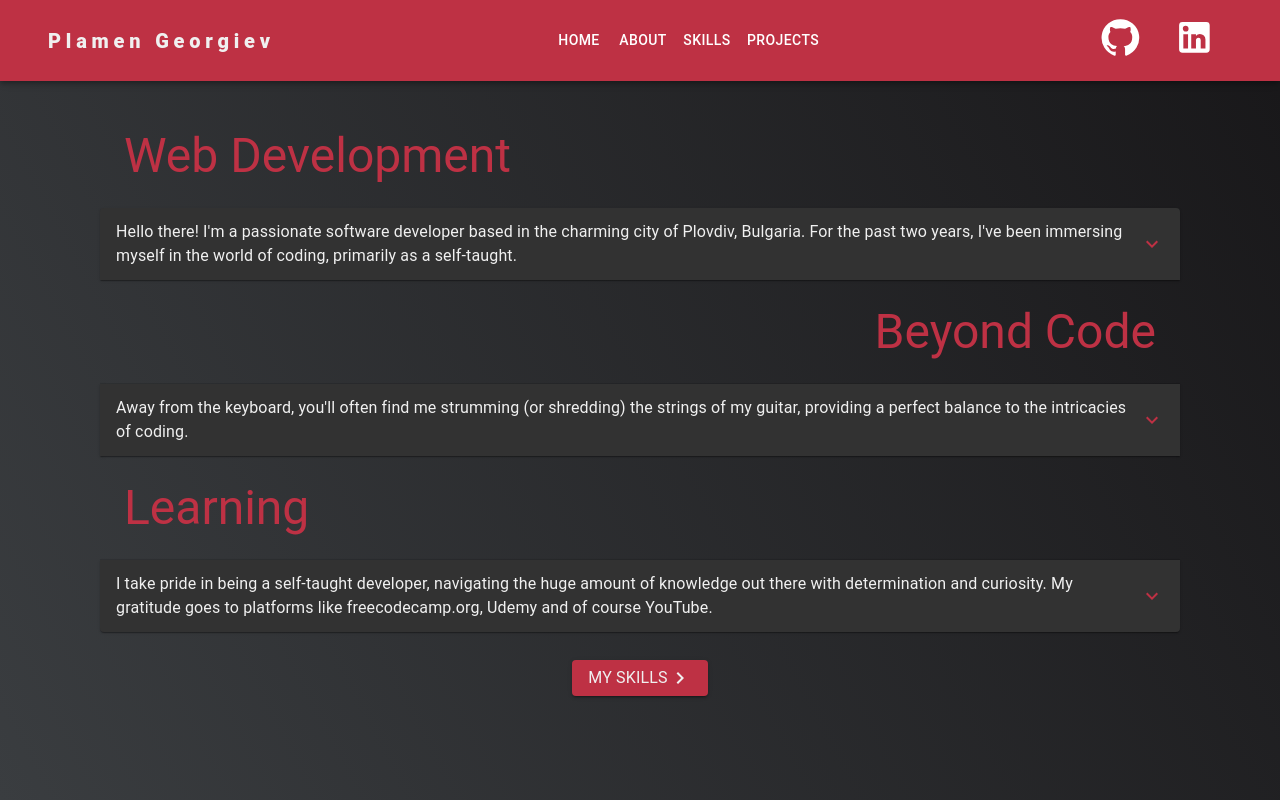
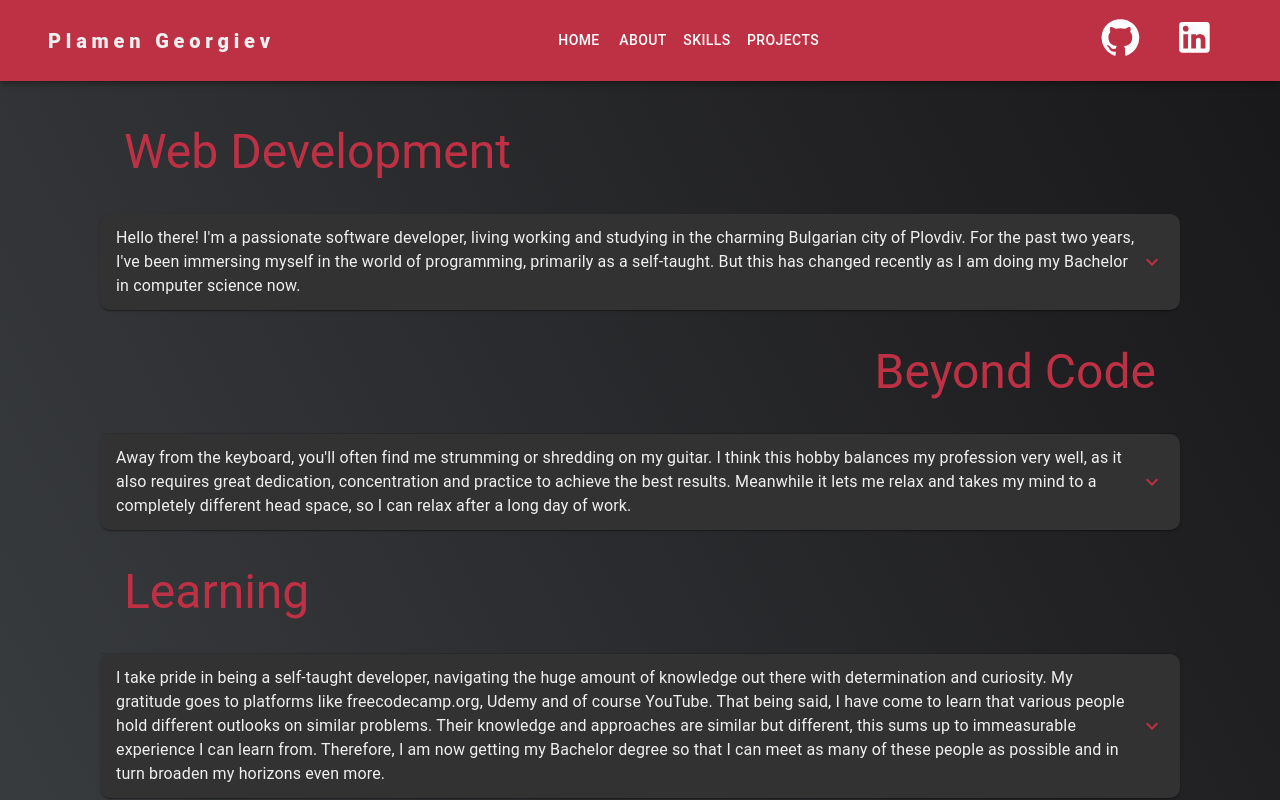
Before and after one commit to GeorgievPlamen/GeorgievPlamen.github.io, a React (Vite) app: page /about in a window 1280 px wide. Shown: the top 800 px of the page. Built offline with nearby package versions, Linux system fonts and the light colour scheme.

Commit message:
Updated about content and some styling

```diff
--- a/index.html
+++ b/index.html
@@ -3,6 +3,7 @@
   <head>
     <meta charset="UTF-8" />
     <link rel="icon" type="image/svg+xml" href="./icons2-menu.png" />
+    <link rel="stylesheet" href="styles.css" href="./src/app/layout/styles.css">
     <meta name="viewport" content="width=device-width, initial-scale=1.0" />
     <title>Plamen Georgiev's Portfolio</title>
   </head>
--- a/src/app/components/MyAccordion.tsx
+++ b/src/app/components/MyAccordion.tsx
@@ -21,11 +21,13 @@ export default function MyAccordion({ tldr, full }: Props) {
   return (
     <Accordion
       sx={{
-        margin: "0 auto",
+        margin: "10px auto",
         padding: "0",
         maxWidth: "100%",
         backgroundColor: "#323232",
+        borderRadius: "10px",
       }}
+      square={true}
       expanded={expanded === "panel1"}
       onChange={handleChange("panel1")}
     >
--- a/src/app/components/MyCard.tsx
+++ b/src/app/components/MyCard.tsx
@@ -30,6 +30,7 @@ export default function MyCard({
           marginTop: "50px",
           maxWidth: 360,
           backgroundColor: "#323232",
+          borderRadius: "10px",
         }}
       >
         <CardMedia sx={{ height: 180 }} image={img} title={title} />
--- a/src/app/layout/styles.css
+++ b/src/app/layout/styles.css
@@ -1,3 +1,7 @@
 *{
     scroll-behavior: smooth;
 }
+
+.css-ofncr4-MuiPaper-root-MuiAccordion-root::before{
+    display: none;
+}
--- a/src/features/About.tsx
+++ b/src/features/About.tsx
@@ -5,19 +5,19 @@ import MyAccordion from "../app/components/MyAccordion";
 
 export default function About() {
   const webTLDR =
-    "Hello there! I'm a passionate software developer based in the charming city of Plovdiv, Bulgaria. For the past two years, I've been immersing myself in the world of coding, primarily as a self-taught.";
+    "Hello there! I'm a passionate software developer, living working and studying in the charming Bulgarian city of Plovdiv. For the past two years, I've been immersing myself in the world of programming, primarily as a self-taught. But this has changed recently as I am doing my Bachelor in computer science now.";
   const webFull =
-    "My journey as a developer has been nothing short of thrilling. I find the whole process of building the entire solution, from front to back, fascinating. Whether it's gaining a high-level understanding of the components and figuring out how they should connect or designing the low-level systems and endpoints to serve users' needs, I'm always up for the challenge.";
+    "So far my journey as a developer has been nothing short of thrilling. I find the process of creating software projects fascinating in its entirety, from front end to back end, business logic to software design, it is all very captivating and exciting. I am studying it with great interest and joy. Whether it is gaining high-level understanding of a component and figuring out how it connects with the rest of the software, or designing the low-level systems, endpoints and logic to serve the users' needs, I always look forward to practice the new concepts I come across and implement them in a project.";
 
   const personalTLDR =
-    "Away from the keyboard, you'll often find me strumming (or shredding) the strings of my guitar, providing a perfect balance to the intricacies of coding. ";
+    "Away from the keyboard, you'll often find me strumming or shredding on my guitar. I think this hobby balances my profession very well, as it also requires great dedication, concentration and practice to achieve the best results. Meanwhile it lets me relax and takes my mind to a completely different head space, so I can relax after a long day of work.";
   const personalFull =
-    "Back at the keyboard again, I'll probably be playing some video game, lost in the world for a bit. And when the evening sets in, there's nothing like a good horror or thriller movie to keep me on the edge of my seat. I'd love to travel abroad more, while I've spent most of my life in Bulgaria, I've also lived in the UK for a couple of years, France for a few months. Nevertheless, there's still a lot more to explore out there.";
+    "If by chance I find myself some spare time, you can expect to find me playing some video games, escaping reality for a bit. In the evenings however, there's nothing bertter than a good horror movie or a thriller to keep me on the edge of my seat. All that being said, I'd like to travel abroad more. Even though I've lived in the UK for a couple of years and France for a few months I have spent most of my life in Bulgaria. I would love to explore more of what the world has to offer.";
 
   const learningTLDR =
-    "I take pride in being a self-taught developer, navigating the huge amount of knowledge out there with determination and curiosity. My gratitude goes to platforms like freecodecamp.org, Udemy and of course YouTube.";
+    "I take pride in being a self-taught developer, navigating the huge amount of knowledge out there with determination and curiosity. My gratitude goes to platforms like freecodecamp.org, Udemy and of course YouTube. That being said, I have come to learn that various people hold different outlooks on similar problems. Their knowledge and approaches are similar but different, this sums up to immeasurable experience I can learn from. Therefore, I am now getting my Bachelor degree so that I can meet as many of these people as possible and in turn broaden my horizons even more.";
   const learningFull =
-    "My coding journey began with Unity, had a huge interest in game development and given Unity's preferred language I started with C#. As many people looking for a course online I ended up at Udemy, picked up some C# begginer courses (shout out to Programming with Mosh) and began coding. As I continued to learn, I started to fall in love with it and decided to look for a computer science course. Every online resource led me to CS50(Best CS course available) and freecodecamp.org. These platforms laid a solid foundation I continue to build upon every day. To further solidify my knowledge, I decided to pursue a bachelor's degree at Plovdiv University, where I am currently engaged in remote studies in 'Software Technologies and Design.'. Latest courses I took are fullstack development with .Net & React to explore the full development cycle. And now I'm in the middle of a couple of exciting projects.";
+    "My coding journey began with Unity because I have a huge interest in video games and their development, and wanted to try to make one on my own. Due to Unity's preferred language being C#, it was also my first programming language. As many people looking for a course online I ended up at Udemy, picked up some C# begginer courses (shout out to Programming with Mosh) and began coding. As I continued to learn, I started to fall in love with it and decided to look for a computer science course. Every online resource led me to CS50(Best CS course available) and freecodecamp.org. These platforms gave me solid foundations on which I continue to build upon every day. At that point I decided I wanted to further solidify my knowledge and decided to pursue a Bachelor's degree at Plovdiv University, where I am currently engaged in remote studies in Software Technologies and Design. Latest courses I took are fullstack development with .Net & React to explore the full development cycle. So far everything is going smoothly and I even manage to finish my assignments and projects a bit ahead of time. This gives me the opportunity to work on a couple of exciting personal projects which I will upload here on GitHub soon, so look out for those if I managed to capture your interest!";
   return (
     <MyBox>
       <Box
```
